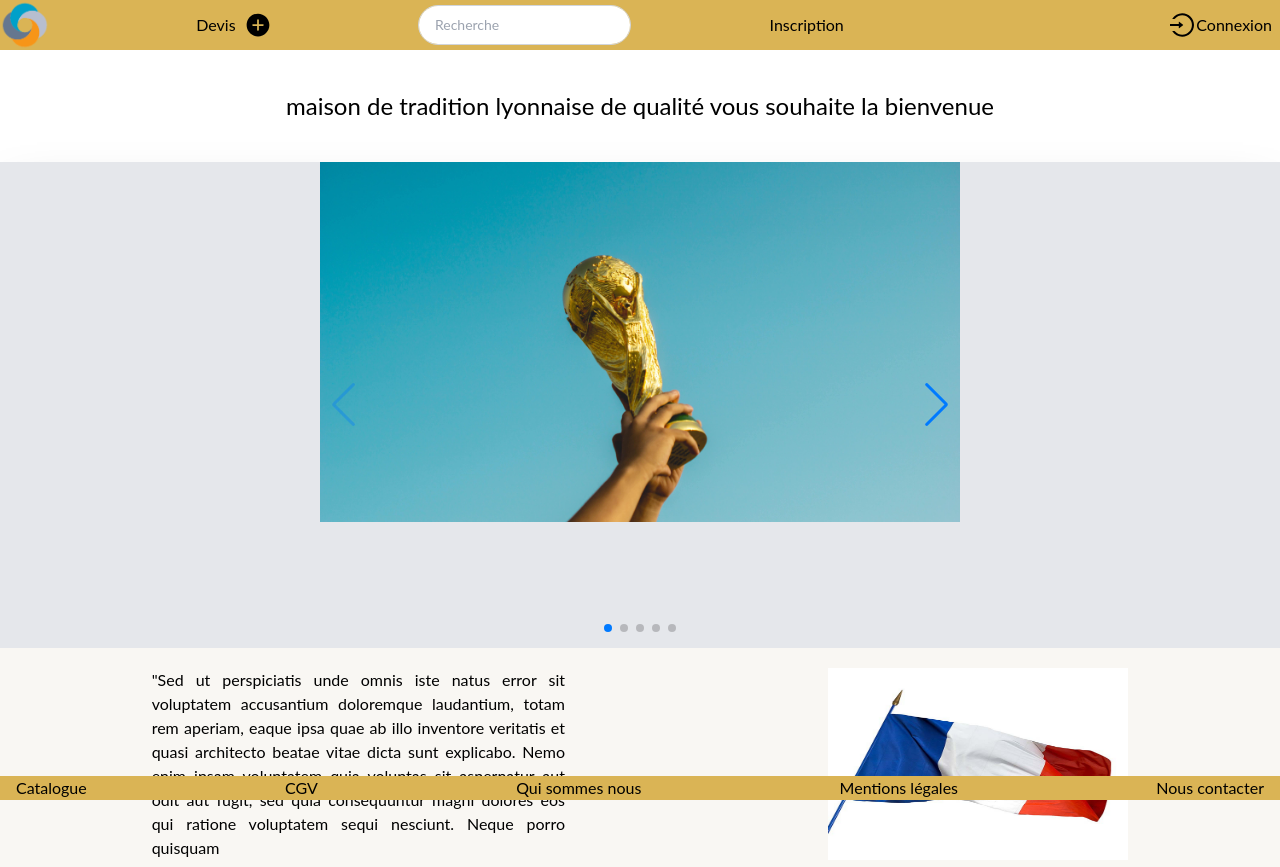
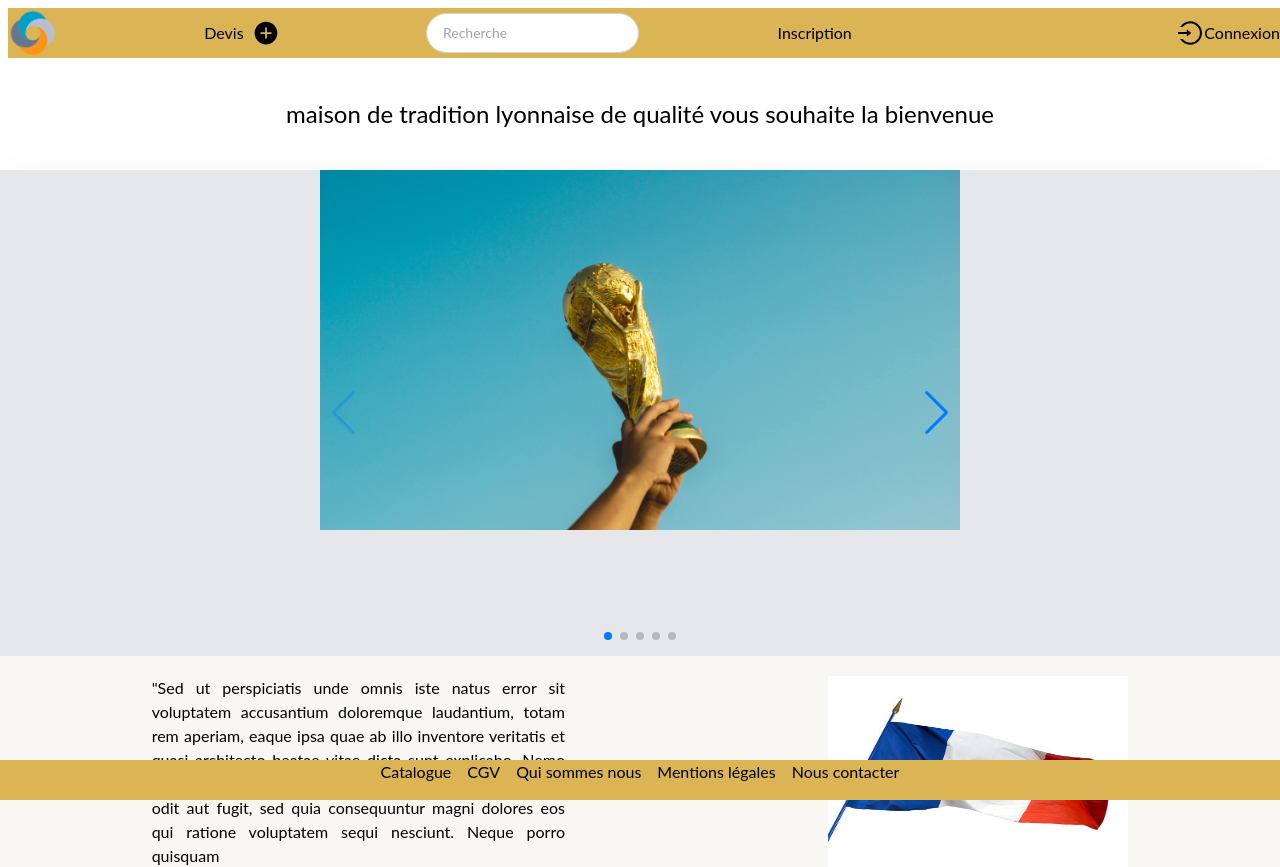
Before and after one commit to sele-nap/App-devis-lyon-js-react-sept21, a Next.js app: page / in a window 1280 px wide. Shown: the top 867 px of the page. Built offline with nearby package versions, Linux system fonts and the light colour scheme; no server answers.

Commit message:
resolve conflict

```diff
--- a/components/Footer.js
+++ b/components/Footer.js
@@ -3,9 +3,9 @@ import Link from "next/link";
 
 export default function Footer() {
   return (
-    <footer className="bg-third fixed bottom-0 left-0 dark:bg-gray-800 w-full pb-6 pt-0.3">
-      <div className="max-w-screen-xl mx-auto px-4 h-0">
-        <ul className="flex flex-wrap justify-between">
+    <footer className="w-full flex flex-col bg-third fixed bottom-0 left-0 dark:bg-gray-800 pb-6 pt-0.3 sm:flex-row">
+      <div className="max-w-screen-xl mx-auto px-4 h-10 sm:h-4">
+        <ul className="flex justify-between">
           <li className="">
             <Link href="./catalog">
               <a
@@ -16,7 +16,7 @@ export default function Footer() {
               </a>
             </Link>
           </li>
-          <li className="">
+          <li className="ml-4">
             <Link href="./cgv">
               <a
                 className="text-black-400 hover:text-gray-800 dark:text-gray-300 dark:hover:text-white transition-colors duration-200"
@@ -26,7 +26,7 @@ export default function Footer() {
               </a>
             </Link>
           </li>
-          <li className="">
+          <li className="ml-4">
             <Link href="./about">
               <a
                 className="text-black-400 hover:text-gray-800 dark:text-gray-300 dark:hover:text-white transition-colors duration-200"
@@ -36,7 +36,7 @@ export default function Footer() {
               </a>
             </Link>
           </li>
-          <li className="">
+          <li className="ml-4">
             <Link href="./legal">
               <a
                 className="text-black-400 hover:text-gray-800 dark:text-gray-300 dark:hover:text-white transition-colors duration-200"
@@ -46,7 +46,7 @@ export default function Footer() {
               </a>
             </Link>
           </li>
-          <li className="">
+          <li className="ml-4">
             <Link href="./contact">
               <a
                 className="text-black-400 hover:text-gray-800 dark:text-gray-300 dark:hover:text-white transition-colors duration-200"
--- a/components/Header.jsx
+++ b/components/Header.jsx
@@ -9,7 +9,7 @@ import LogoSansBlabla from "../public/Img/LogoSansBlabla.png";
 const Header = () => {
   const { data, status } = useSession();
   return (
-    <div className="w-full flex flex-row items-center p-0 justify-between shadow-xs bg-third">
+    <div className=" w-full flex flex-col items-center p-0 justify-between shadow-xs bg-third sm:flex-row m-2">
       <Link href="/">
         <Image src={LogoSansBlabla} alt="Logo" width="50px" height="50px" />
       </Link>
```
